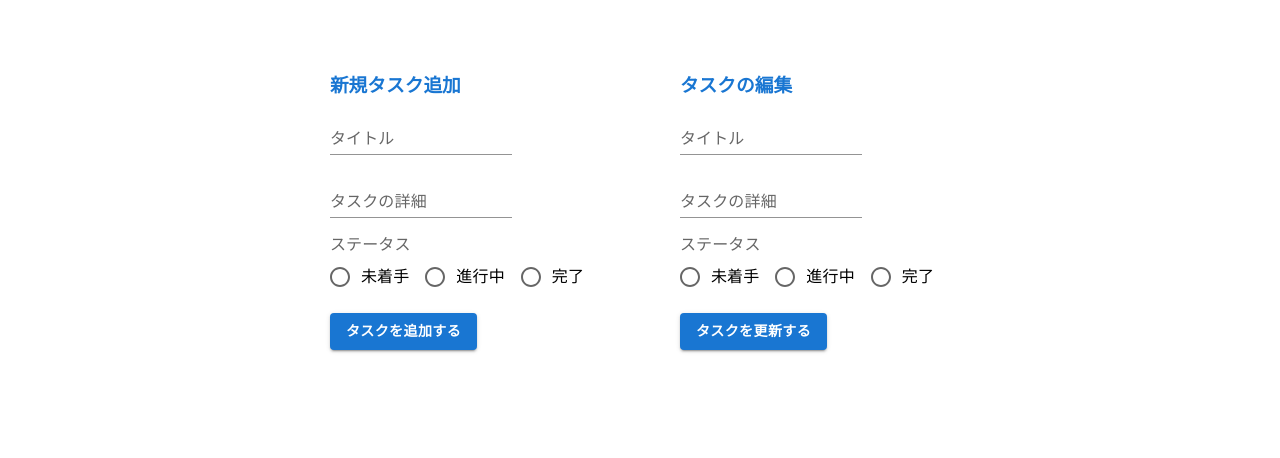
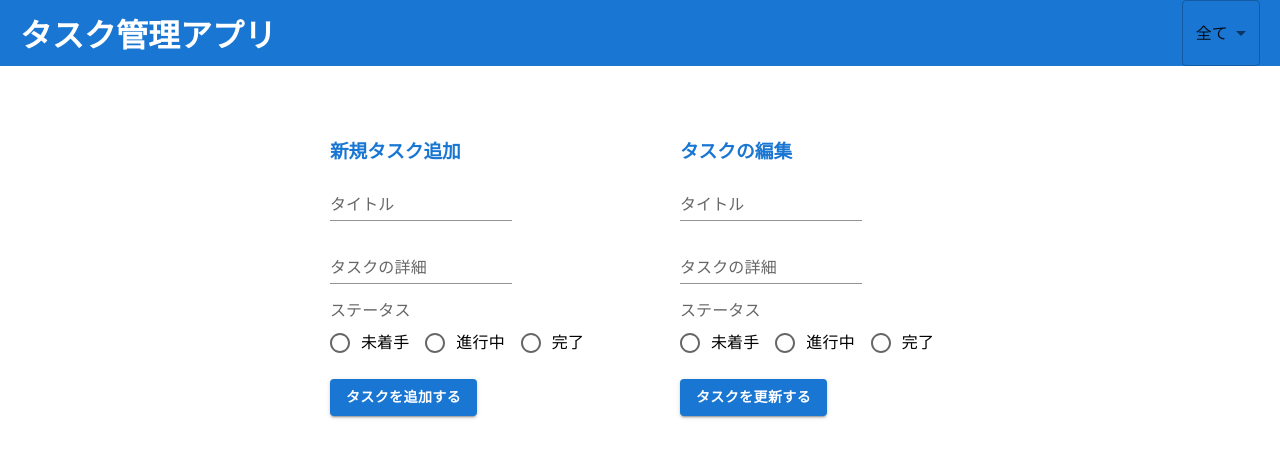
Before and after one commit to naokikotani/react-todo-beginner, a React (Create React App) app: page / in a window 1280 px wide. Shown: the top 458 px of the page. Built offline with nearby package versions, Linux system fonts and the light colour scheme.

Commit message:
絞り込み機能実装

```diff
--- a/src/App.js
+++ b/src/App.js
@@ -1,5 +1,7 @@
-import React, { useState } from 'react';
+import React, { useState, useEffect } from 'react';
 import TodoCard from './components/TodoCard';
+import MenuItem from '@mui/material/MenuItem';
+import Select from '@mui/material/Select';
 import Button from '@mui/material/Button';
 import TextField from '@mui/material/TextField';
 import Radio from '@mui/material/Radio';
@@ -18,6 +20,9 @@ function App() {
   const [editTitle, setEditTitle] = useState('');
   const [editContent, setEditContent] = useState('');
   const [editStatus, setEditStatus] = useState('');
+  const [filteredTodos, setFilteredTodos] = useState([])
+
+  const [filter, setFilter] = useState('all')
 
   const handleTitle = e => setTitle(e.target.value);
   const handleContent = e => setContent(e.target.value);
@@ -37,12 +42,6 @@ function App() {
     setStatus('')
   }
 
-  const handleRemoveTask = index => {
-    const newTodos = [...todos]
-    newTodos.splice(index, 1)
-    setTodos(newTodos)
-  }
-
   const handleOpenEditForm = (id, title, content, status) => {
     setEditId(id)
     setEditTitle(title)
@@ -59,18 +58,52 @@ function App() {
         todo.id === editId ? { ...todo, id: editId, title: editTitle, content: editContent, status: editStatus } : todo
       )
     )
-    console.log(todos)
     setEditId()
     setEditTitle('')
     setEditContent('')
     setEditStatus('')
   }
 
+  useEffect(() => {
+    const filteringTodos = () => {
+      switch (filter) {
+        case '0':
+          setFilteredTodos(todos.filter((todo) => todo.status === '0'))
+          break
+        case '1':
+          setFilteredTodos(todos.filter((todo) => todo.status === '1'))
+          break
+        case '2':
+          setFilteredTodos(todos.filter((todo) => todo.status === '2'))
+          break
+        default:
+          setFilteredTodos(todos)
+      }
+    }
+    filteringTodos()
+  }, [filter, todos])
+
   return (
-    <div className="App">
+    <div className="app">
+      <header className='header'>
+        <h1 className='header-title'>タスク管理アプリ</h1>
+        <Select
+          className='filter-todo-button'
+          labelId="filter-todo-label"
+          id="filter-todo-button"
+          label="絞りこみ"
+          value={filter}
+          onChange={(e) => setFilter(e.target.value)}
+        >
+          <MenuItem value="all">全て</MenuItem>
+          <MenuItem value="0">未着手</MenuItem>
+          <MenuItem value="1">進行中</MenuItem>
+          <MenuItem value="2">完了</MenuItem>
+        </Select>
+      </header>
       <div className='form-list'>
-        <form onSubmit={handleSubmit} className="creat-task-form">
-          <h3 className='creat-task-form-title'>
+        <form onSubmit={handleSubmit} className="create-task-form">
+          <h3 className='create-task-form-title'>
             新規タスク追加
           </h3>
           <div className='new-task-title'>
@@ -151,12 +184,13 @@ function App() {
         </form>
       </div>
       <ul className='task-card-list'>
-        {todos.map((todo, index) => (
+        {filteredTodos.map((todo, index) => (
           <TodoCard
             key={todo.id}
             todo={todo}
             index={index}
-            handleRemoveTask={handleRemoveTask}
+            todos={todos}
+            setTodos={setTodos}
             handleOpenEditForm={handleOpenEditForm}
           />
         ))}
--- a/src/index.css
+++ b/src/index.css
@@ -12,37 +12,57 @@ code {
     monospace;
 }
 
+.header {
+  background-color: #1976D2;
+  display: flex;
+}
+
+.header .header-title {
+  color: white;
+  padding: 10px 0 10px 0;
+  margin: 0 20px;
+}
+
+.header .filter-todo-button {
+  margin-left: auto;
+  margin-right: 20px;
+}
+
+.header .filter-todo-button .choice {
+  color: white;
+}
+
 .form-list {
   display: flex;
   width: 700px;
   margin: 30px auto 60px auto;
 }
 
-.creat-task-form {
+.create-task-form {
   position: relative;
   height: 300px;
   margin: auto;
 }
 
-.creat-task-form .creat-task-form-title {
+.create-task-form .create-task-form-title {
   color: #1976D2;
   font-weight: bold;
   margin: 40px auto 0px auto;
 }
 
-.creat-task-form .new-task-title {
+.create-task-form .new-task-title {
   margin-top: 10px;
 }
 
-.creat-task-form .new-task-content {
+.create-task-form .new-task-content {
   margin-top: 15px;
 }
 
-.creat-task-form .new-task-status {
+.create-task-form .new-task-status {
   margin-top: 15px;
 }
 
-.creat-task-form .submit-new-task {
+.create-task-form .submit-new-task {
   margin-top: 15px;
   font-weight: bold;
 }
```
